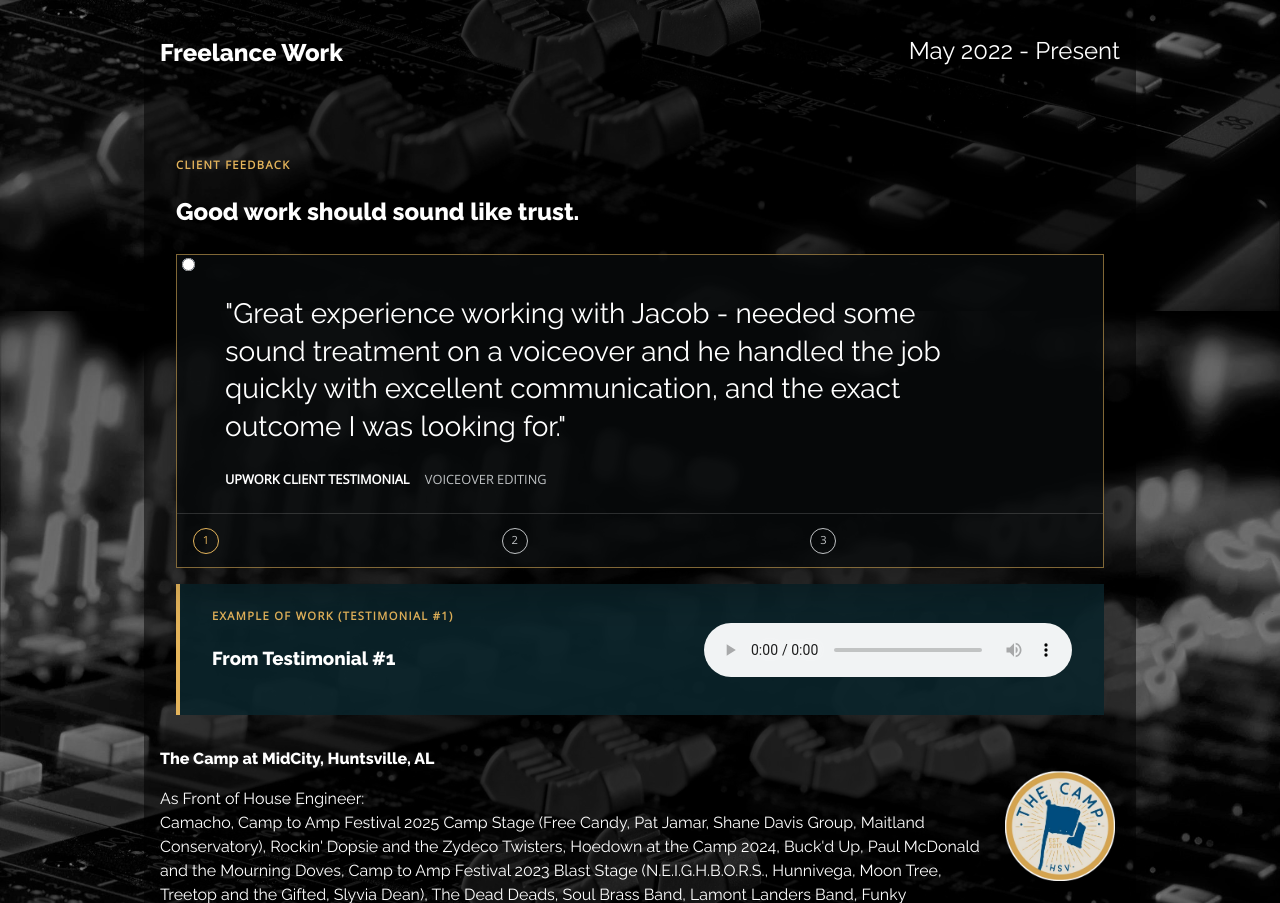
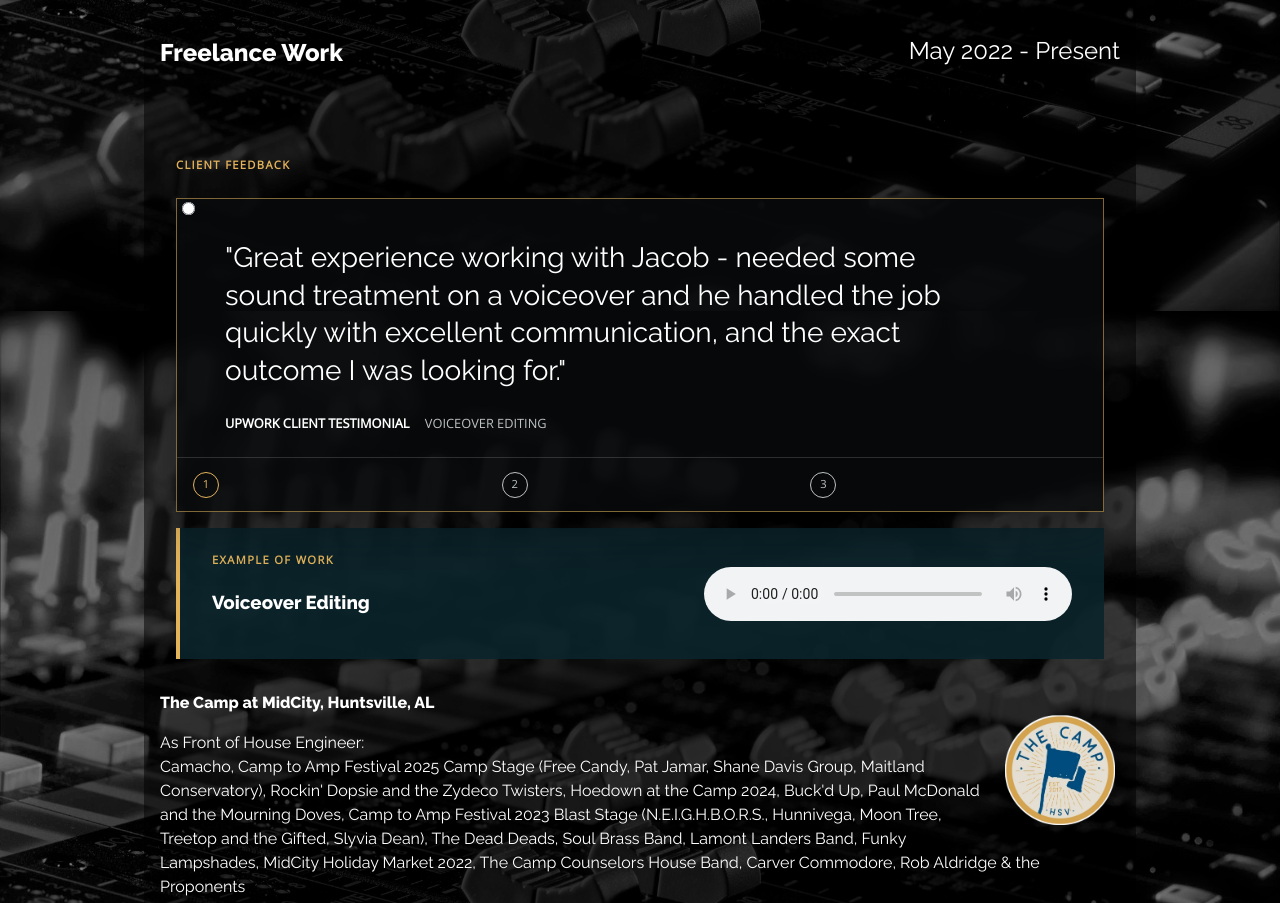
Before and after one commit to jake2k3/chapmansound, a PHP site: page /php/portfolio.php in a window 1280 px wide. Shown: the part 541-1444 px from the top of the page. Run offline with PHP 8.4, Linux system fonts and the light colour scheme; some libraries are stand-ins or nearby versions.

Commit message:
Testimonial section revisions

```diff
--- a/php/portfolio.php
+++ b/php/portfolio.php
@@ -91,7 +91,6 @@
 			<section class="portfolio-showcase" aria-labelledby="testimonial-title">
 				<div class="showcase-heading">
 					<p class="eyebrow">Client Feedback</p>
-					<h2 id="testimonial-title">Good work should sound like trust.</h2>
 				</div>
 
 				<div class="testimonial-carousel">
@@ -123,11 +122,11 @@
 
 				<div class="audio-feature">
 					<div>
-						<p class="eyebrow">Example of Work (Testimonial #1)</p>
-						<h3>From Testimonial #1</h3>
+						<p class="eyebrow">Example of Work</p>
+						<h3>Voiceover Editing</h3>
 					</div>
 					<audio controls preload="metadata">
-						<source src="audio/youveBeenLiedTo.wav" type="audio/mpeg">
+						<source src="audio/youveBeenLiedTo.mp3" type="audio/mpeg">
 						Your browser does not support the audio player.
 					</audio>
 				</div>
```
